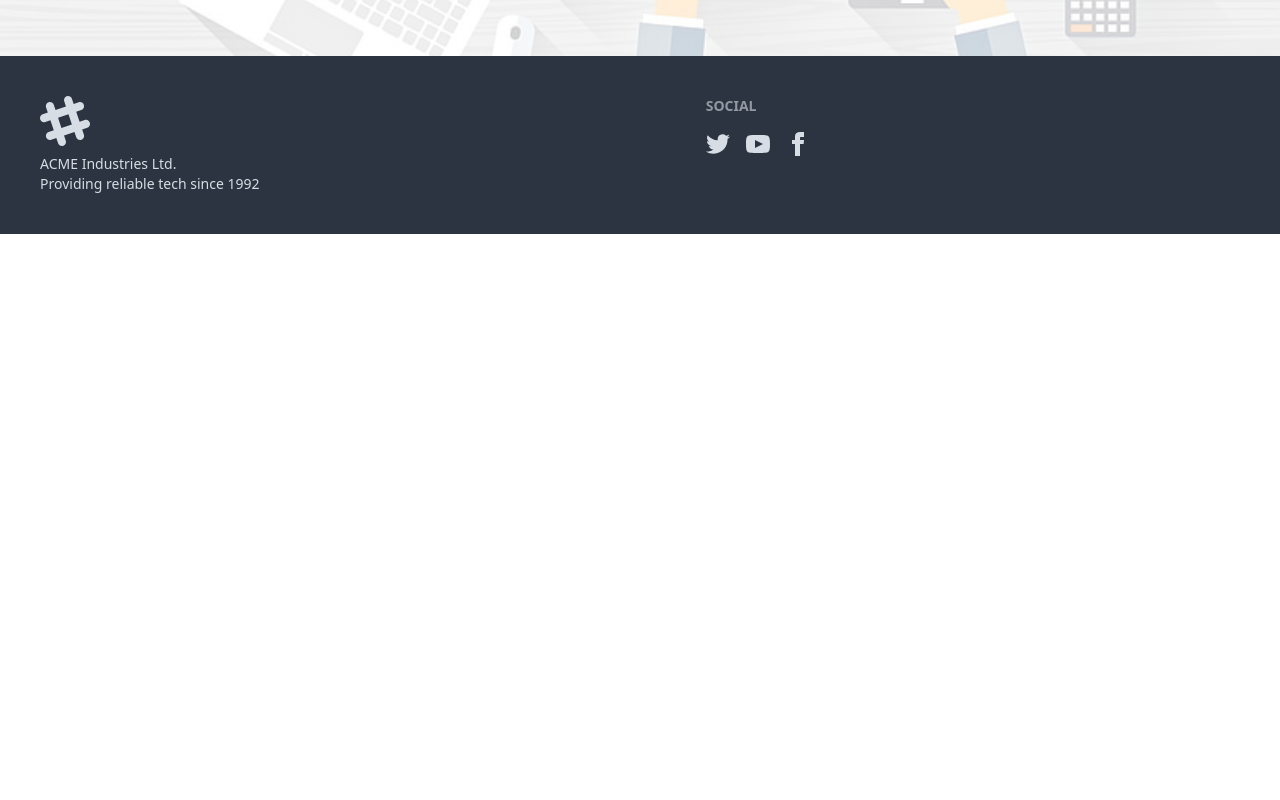
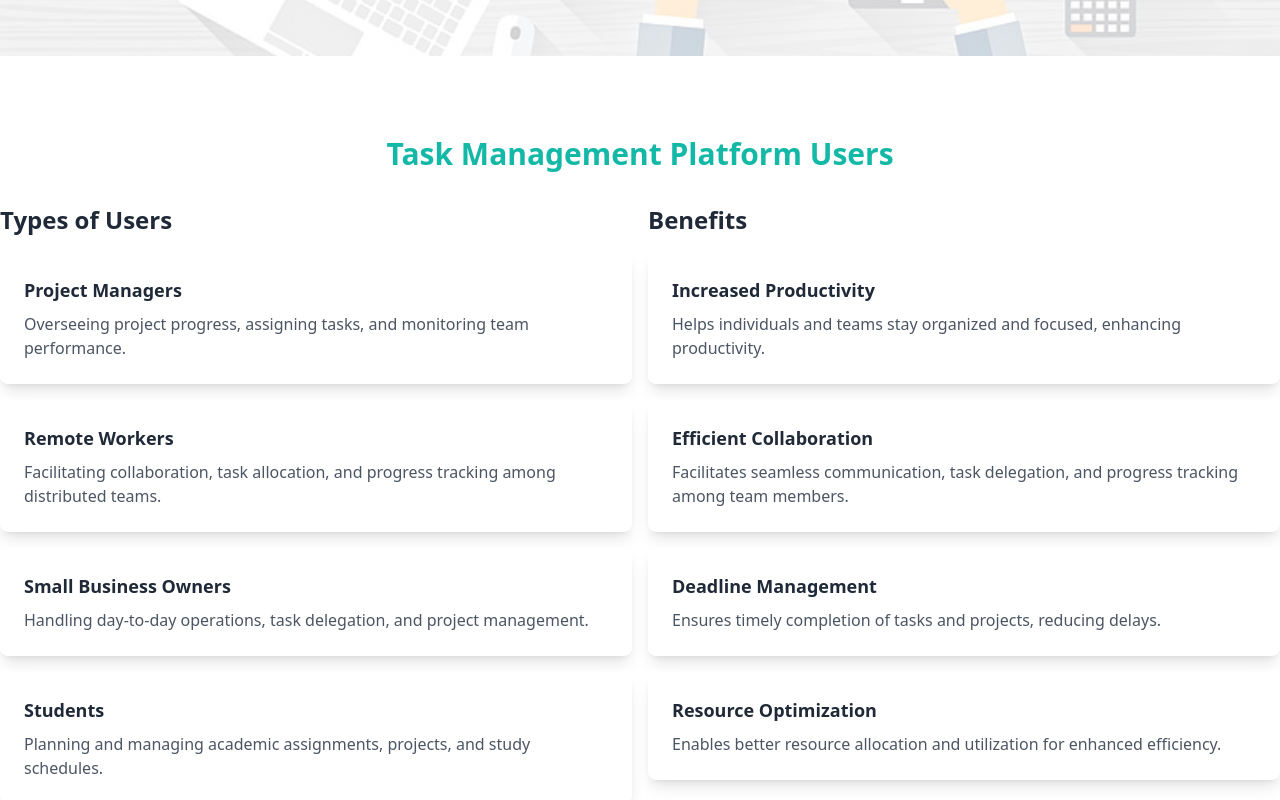
Before and after one commit to niladhikari/task-management-platform, a React (Vite) app: page / in a window 1280 px wide. Shown: the part 740-1540 px from the top of the page. Before the commit the page ends 974 px from the top, so only its background shows below. Built offline with nearby package versions, Linux system fonts and the light colour scheme; no server answers.

Commit message:
add the Task Management Platform Users and benifits in the home page...and user profile show the dashborade implement that

```diff
--- a/src/Pages/Dashboard/UserHome/UserHome.jsx
+++ b/src/Pages/Dashboard/UserHome/UserHome.jsx
@@ -1,17 +1,20 @@
-
 import { Helmet } from "react-helmet";
 import useAuth from "../../../Hooks/useAuth";
-
 
 const UserHome = () => {
   const { user } = useAuth();
   return (
     <div>
-      <Helmet><title>User Home</title></Helmet>
-      <h2 className="text-3xl">
-        <span>Hi, Welcome </span>
-        {user?.displayName ? user.displayName : "Back"}
-      </h2>
+      <Helmet>
+        <title>User Home</title>
+      </Helmet>
+      <div className="grid justify-center">
+        <img className="w-24" src={user.photoURL} alt="" />
+        <h2 className="text-3xl mt-3">
+          <span>Hi, Welcome </span>
+          {user?.displayName ? user.displayName : "Back"}
+        </h2>
+      </div>
     </div>
   );
 };
--- a/src/Pages/Home/Home.jsx
+++ b/src/Pages/Home/Home.jsx
@@ -1,10 +1,12 @@
 import Banner from "./Banner/Banner";
+import TaskManagementUsers from "./TaskManagementUsers/TaskManagementUsers";
 
 
 const Home = () => {
     return (
         <div>
             <Banner></Banner>
+            <TaskManagementUsers></TaskManagementUsers>
         </div>
     );
 };
--- /dev/null
+++ b/src/Pages/Home/TaskManagementUsers/TaskManagementUsers.jsx
@@ -0,0 +1,79 @@
+const TaskManagementUsers = () => {
+  const users = [
+    {
+      title: "Project Managers",
+      description:
+        "Overseeing project progress, assigning tasks, and monitoring team performance.",
+    },
+    {
+      title: "Remote Workers",
+      description:
+        "Facilitating collaboration, task allocation, and progress tracking among distributed teams.",
+    },
+    {
+      title: "Small Business Owners",
+      description:
+        "Handling day-to-day operations, task delegation, and project management.",
+    },
+    {
+      title: "Students",
+      description:
+        "Planning and managing academic assignments, projects, and study schedules.",
+    },
+  ];
+
+  const benefits = [
+    {
+      title: "Increased Productivity",
+      description:
+        "Helps individuals and teams stay organized and focused, enhancing productivity.",
+    },
+    {
+      title: "Efficient Collaboration",
+      description:
+        "Facilitates seamless communication, task delegation, and progress tracking among team members.",
+    },
+    {
+      title: "Deadline Management",
+      description:
+        "Ensures timely completion of tasks and projects, reducing delays.",
+    },
+    {
+      title: "Resource Optimization",
+      description:
+        "Enables better resource allocation and utilization for enhanced efficiency.",
+    },
+  ];
+
+  return (
+    <div>
+        <h2 className="text-2xl lg:text-3xl font-bold text-teal-500 text-center mt-20">Task Management Platform Users</h2>
+      <div className="container mx-auto mt-8 grid grid-cols-1 md:grid-cols-2 gap-4 px-3 lg:px-0">
+        <div>
+          <h2 className="text-2xl font-semibold mb-4">Types of Users</h2>
+          <div className="space-y-4">
+            {users.map((user, index) => (
+              <div key={index} className="bg-white rounded-lg shadow-lg p-6">
+                <h3 className="text-lg font-semibold mb-2">{user.title}</h3>
+                <p className="text-gray-600">{user.description}</p>
+              </div>
+            ))}
+          </div>
+        </div>
+        <div>
+          <h2 className="text-2xl font-semibold mb-4">Benefits</h2>
+          <div className="space-y-4">
+            {benefits.map((benefit, index) => (
+              <div key={index} className="bg-white rounded-lg shadow-lg p-6">
+                <h3 className="text-lg font-semibold mb-2">{benefit.title}</h3>
+                <p className="text-gray-600">{benefit.description}</p>
+              </div>
+            ))}
+          </div>
+        </div>
+      </div>
+    </div>
+  );
+};
+
+export default TaskManagementUsers;
--- a/src/Pages/Login/Login.jsx
+++ b/src/Pages/Login/Login.jsx
@@ -23,7 +23,7 @@ const Login = () => {
       .then(() => {
         toast.success("Successfully Login");
         setTimeout(() => {
-          navigate(location?.state ? location.state : "/dashboard");
+          navigate(location?.state ? location.state : "/dashboard/userHome");
         }, 2000);
       })
       .catch((error) => {
--- a/src/Pages/Register/Register.jsx
+++ b/src/Pages/Register/Register.jsx
@@ -39,7 +39,7 @@ const Register = () => {
         userUpdateProfile(name, photo).then(() => {
           toast.success("Registration successfully");
           setTimeout(() => {
-            navigate("/dashboard");
+            navigate("/dashboard/userHome");
           }, 2000);
         });
         const user = { email };
--- a/src/Pages/Share/Navbar/Navbar.jsx
+++ b/src/Pages/Share/Navbar/Navbar.jsx
@@ -13,11 +13,11 @@ const Navbar = () => {
       <li>
         <NavLink to="/blog"> Blog</NavLink>
       </li>
-      {user && (
-        <li>
-          <Link to="/dashboard">Dashboard</Link>
-        </li>
-      )}
+
+      <li>
+        <Link to="/dashboard">Dashboard</Link>
+      </li>
+
       <li>
         <NavLink to="/contact">Contact</NavLink>
       </li>
--- a/src/Pages/SocialLogin/SocialLogin.jsx
+++ b/src/Pages/SocialLogin/SocialLogin.jsx
@@ -16,7 +16,7 @@ const SocialLogin = () => {
         console.log(res.user.auth.email);
         toast.success(" Successfully Login");
         setTimeout(() => {
-          navigate("/dashboard");
+          navigate("/dashboard/userHome");
         }, 2000);
         // const user = { email };
         fetch("https://brand-shop-server-vert.vercel.app/user", {
```
